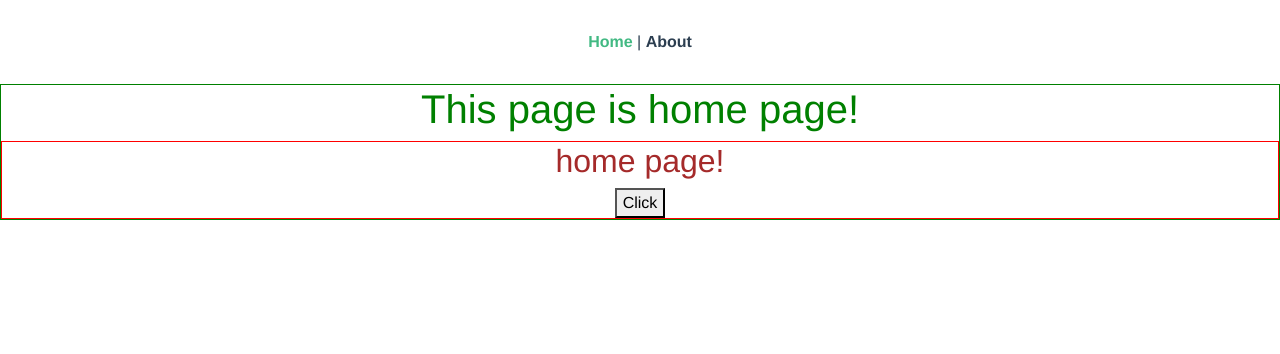
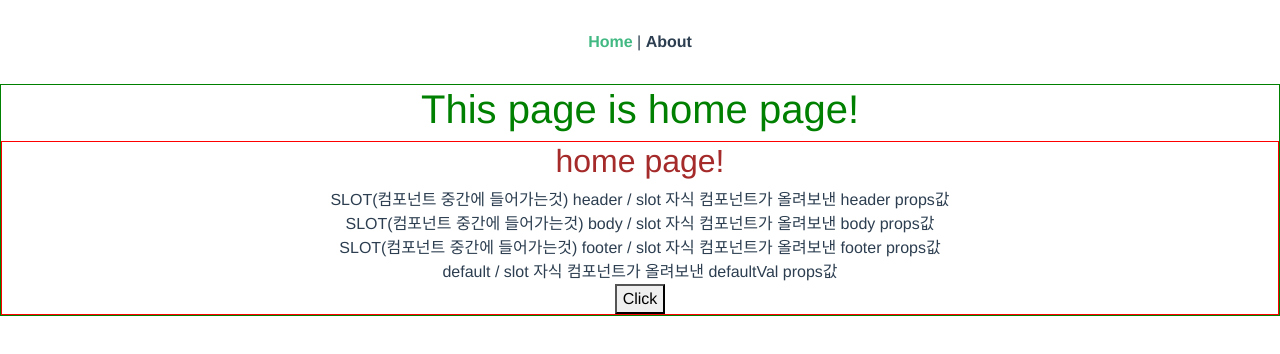
Before and after one commit to bhchoi84/vue2-todo-list, a Vue app: page / in a window 1280 px wide. Shown: the top 354 px of the page. Built offline with nearby package versions, Linux system fonts and the light colour scheme.

Commit message:
slot을 이용한 자식 -> 부모 값 올려서 출력

```diff
--- a/src/components/InputField.vue
+++ b/src/components/InputField.vue
@@ -1,18 +1,23 @@
 <template>
     <div>
         <label for="">Name</label>
+        <!--
         <input
                 type="text"
                 :value="name"
-                @input="$emit('update-name',$event)"
-        />
+               @input="$emit('update-name',$event)"
+        -->
+        <input type="text"
+                :value="value"
+                style="border: 1px solid pink"
+                @input="$emit('input',$event.target.value)" />
     </div>
 </template>
 
 <script>
 export default {
     props: {
-        name: {
+        value: {
             type: String,
             default: '',
             required: false
--- a/src/components/SampleComponent.vue
+++ b/src/components/SampleComponent.vue
@@ -1,6 +1,10 @@
 <template>
     <div class="guideLine">
         <h2>{{title}}</h2>
+        <slot name="header" :header="header" ></slot>
+        <slot name="body" :body="body" ></slot>
+        <slot name="footer" :footer="footer" ></slot>
+        <slot :defaultVal="defaultVal" ></slot><!--default -->
         <button @click="updateName" >Click</button>
     </div>
 </template>
@@ -15,6 +19,10 @@ export default {
     },
     data(){
         return {
+            header: 'slot 자식 컴포넌트가 올려보낸 header props값',
+            body: 'slot 자식 컴포넌트가 올려보낸 body props값',
+            footer: 'slot 자식 컴포넌트가 올려보낸 footer props값',
+            defaultVal: 'slot 자식 컴포넌트가 올려보낸 defaultVal props값'
 
         }
     },
--- a/src/views/About.vue
+++ b/src/views/About.vue
@@ -1,9 +1,11 @@
 <template>
     <div class="aboutGuideLine">
         <h1>This page is {{name}}</h1>
+
         <form @submit="inputSubmit">
             <!-- <InputField  @update-name="updateName"  /> -->
-            <InputField @update-name="name=$event.target.value" />
+            <!-- <InputField  :name="name" @update-name="name=$event.target.value"   />-->
+            <InputField v-model="name" />
         </form>
     </div>
 </template>
--- a/src/views/Home.vue
+++ b/src/views/Home.vue
@@ -1,7 +1,20 @@
 <template>
   <div class="homeGuideLine">
     <h1>This page is {{name}}</h1>
-    <SampleComponent :title="name" />
+    <SampleComponent :title="name" >
+      <template v-slot:header="props">
+        <div>SLOT(컴포넌트 중간에 들어가는것) header / {{ props.header }}</div>
+      </template>
+      <template #body="{ body }">
+        <div>SLOT(컴포넌트 중간에 들어가는것) body / {{ body }}</div>
+      </template>
+      <template v-slot:footer="props">
+        <div>SLOT(컴포넌트 중간에 들어가는것) footer / {{ props.footer }}</div>
+      </template>
+      <template v-slot:default="props">
+        <div>default / {{ props.defaultVal }}</div>
+      </template>
+    </SampleComponent>
   </div>
 </template>
 
```
